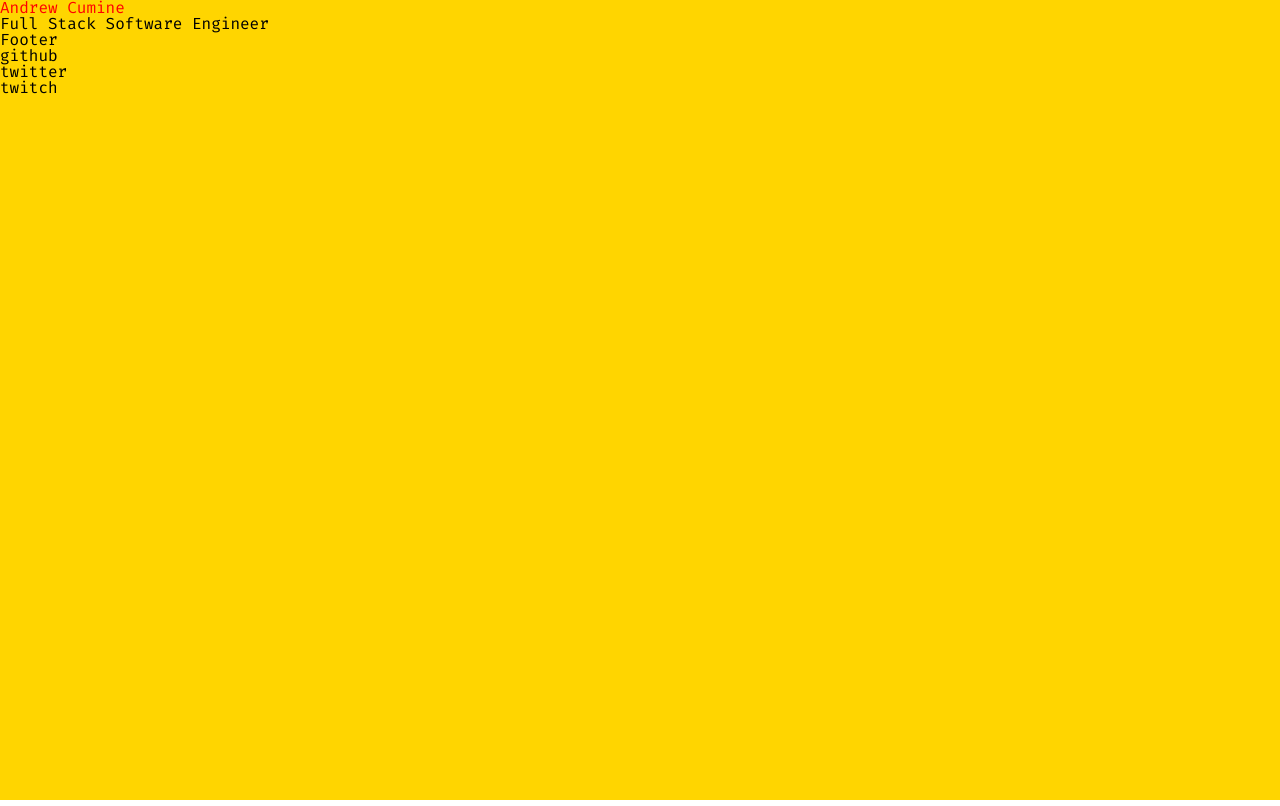
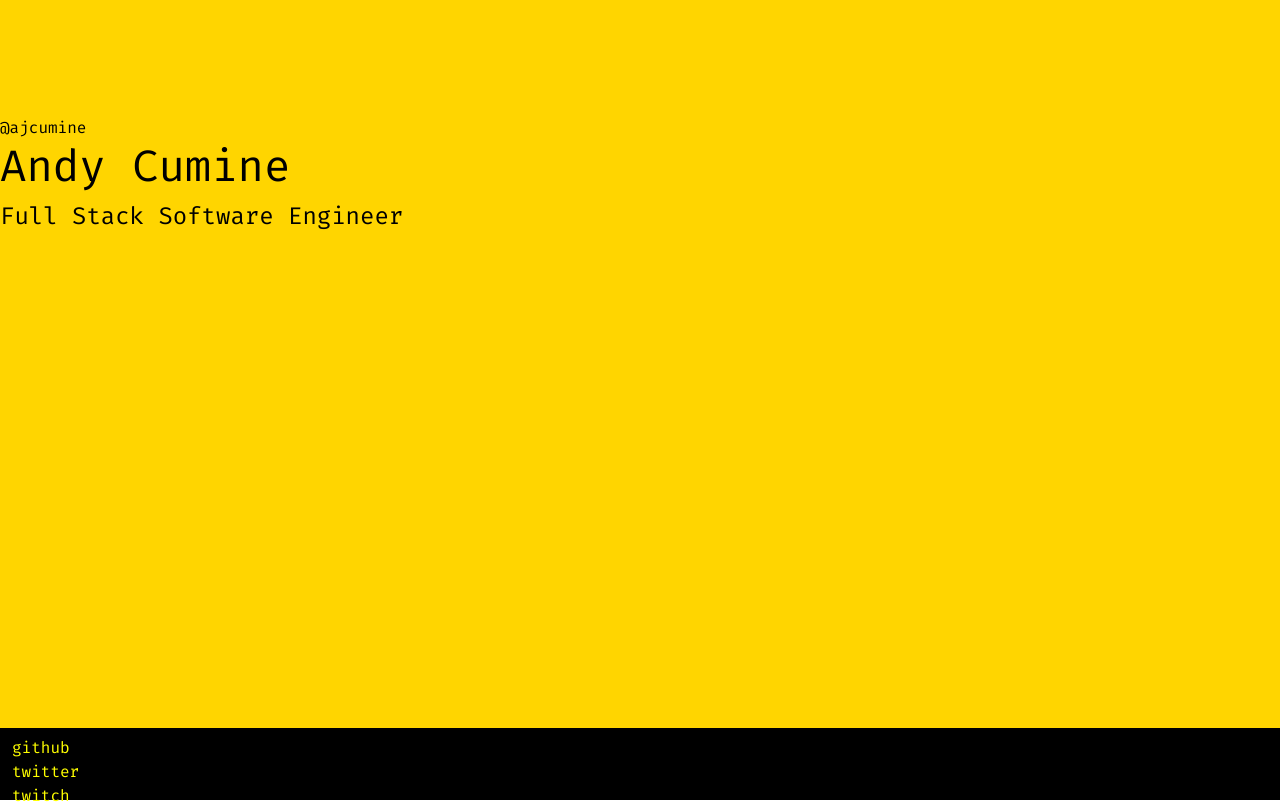
Before and after one commit to ajcumine/miles, a Next.js app in the folder app/: page / in a window 1280 px wide. Built offline with nearby package versions, Linux system fonts and the light colour scheme.

Commit message:
some basic setup for styling and layout

```diff
--- /dev/null
+++ b/app/components/footer.tsx
@@ -0,0 +1,20 @@
+import React from 'react';
+import styled from 'styled-components';
+
+const FooterWrapper = styled.footer`
+  background-color: black;
+  color: yellow;
+  flex-shrink: 0;
+  height: 4.8rem;
+  padding: 1.2rem;
+`;
+
+const Footer = () => (
+  <FooterWrapper>
+    <p>github</p>
+    <p>twitter</p>
+    <p>twitch</p>
+  </FooterWrapper>
+);
+
+export default Footer;
--- /dev/null
+++ b/app/components/header-image.tsx
@@ -0,0 +1,10 @@
+import React from 'react';
+import styled from 'styled-components';
+
+const Wrapper = styled.div`
+  height: 12rem;
+`;
+
+const HeaderImage = () => <Wrapper />;
+
+export default HeaderImage;
--- /dev/null
+++ b/app/components/info-panel.tsx
@@ -0,0 +1,11 @@
+import React from 'react';
+
+const InfoPanel = () => (
+  <>
+    <p>@ajcumine</p>
+    <h1>Andy Cumine</h1>
+    <h3>Full Stack Software Engineer</h3>
+  </>
+);
+
+export default InfoPanel;
--- a/app/components/page.tsx
+++ b/app/components/page.tsx
@@ -5,6 +5,8 @@ const Wrapper = styled.div`
   background: #ffd500;
   height: 100%;
   font-family: 'Fira Code';
+  display: flex;
+  flex-direction: column;
 `;
 
 const Page = ({ children }: { children: React.ReactNode }) => (
--- a/app/pages/index.tsx
+++ b/app/pages/index.tsx
@@ -1,23 +1,21 @@
+import Footer from 'components/footer';
+import HeaderImage from 'components/header-image';
+import InfoPanel from 'components/info-panel';
 import Page from 'components/page';
 import React from 'react';
 import styled from 'styled-components';
 
-const Title = styled.h1`
-  color: red;
+const ContentWrapper = styled.div`
+  flex: 1 0 auto;
 `;
 
 const Home = () => (
   <Page>
-    <div>
-      <Title>Andrew Cumine</Title>
-      <h3>Full Stack Software Engineer</h3>
-    </div>
-    <div>
-      Footer
-      <p>github</p>
-      <p>twitter</p>
-      <p>twitch</p>
-    </div>
+    <ContentWrapper>
+      <HeaderImage />
+      <InfoPanel />
+    </ContentWrapper>
+    <Footer />
   </Page>
 );
 
--- a/app/styles/fonts.css
+++ b/app/styles/fonts.css
@@ -1 +1,21 @@
 @import url('https://fonts.googleapis.com/css2?family=Fira+Code&display=swap');
+
+h1 {
+  font-size: 4.4em;
+  margin-bottom: 1.6rem;
+}
+
+h2 {
+  font-size: 2.8em;
+  margin-bottom: 1.2rem;
+}
+
+h3 {
+  font-size: 2.4em;
+  margin-bottom: 1.2rem;
+}
+
+p {
+  font-size: 1.6em;
+  margin-bottom: 0.8rem;
+}
--- a/app/styles/globals.css
+++ b/app/styles/globals.css
@@ -129,7 +129,10 @@ table {
 }
 
 /* additional styles */
-
+html {
+  font-size: 10px;
+  box-sizing: border-box;
+}
 html,
 body,
 div#__next {
```
